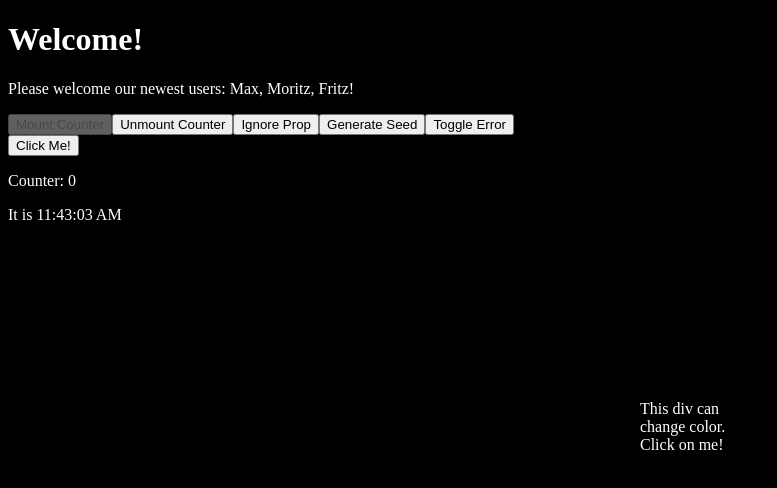
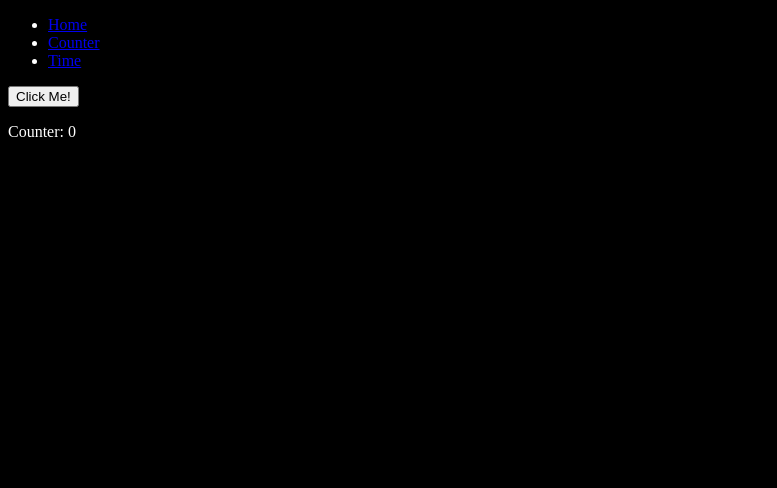
Before and after one commit to MiroStW/odin_project, a React app in the folder react/: page /counter in a window 1280 px wide. Shown: the top 488 px of the page, without its empty margins (0-777 px from the left). Built offline with nearby package versions, Linux system fonts and the light colour scheme.

Commit message:
implemented first router version

```diff
--- a/react/src/components/Hooks.js
+++ b/react/src/components/Hooks.js
@@ -9,21 +9,19 @@ import React, { useState, useEffect, Component } from "react";
 const Hooks = () => {
   const [color, setColor] = useState("black");
 
+  const changeColor = () => {
+    color === "black" ? setColor("red") : setColor("black");
+  };
+
   useEffect(() => {
-    const changeColor = () => {
-      color === "black" ? setColor("red") : setColor("black");
-    };
-
     document
       .querySelector("#myDiv")
       .addEventListener("click", () => changeColor());
 
-    return () => {
-      document
-        .querySelector("#myDiv")
-        .removeEventListener("click", () => changeColor());
-    };
-  }, [color]);
+    return document
+      .querySelector("#myDiv")
+      .removeEventListener("click", () => changeColor());
+  }, []);
 
   return (
     <div>
--- /dev/null
+++ b/react/src/components/Nav.js
@@ -0,0 +1,25 @@
+import React from "react";
+import { Link } from "react-router-dom";
+
+const Nav = () => {
+  return (
+    <div>
+      <ul>
+        <li>
+          <Link to="/">Home</Link>
+        </li>
+        <li>
+          <Link to="/counter">Counter</Link>
+        </li>
+        <li>
+          <Link to="/time">Time</Link>
+        </li>
+      </ul>
+    </div>
+  );
+};
+
+export default Nav;
+
+// berlin, less common background, founder for 8 years, CSS tailwind, grid
+// ress boss syntax podcast / courses
--- a/react/src/components/Routes.js
+++ b/react/src/components/Routes.js
@@ -1,3 +1,21 @@
 import React from "react";
-import { BrowserRouter, Switch, Route } from "react-router-dom";
+import { BrowserRouter as Router, Switch, Route } from "react-router-dom";
 import App from "./App";
+import Time from "./Time";
+import Counter from "./Counter";
+import Nav from "./Nav";
+
+const Routes = () => {
+  return (
+    <Router>
+      <Nav />
+      <Switch>
+        <Route path="/" exact component={App} />
+        <Route path="/counter" exact component={Counter} />
+        <Route path="/time" exact component={Time} />
+      </Switch>
+    </Router>
+  );
+};
+
+export default Routes;
--- a/react/src/index.js
+++ b/react/src/index.js
@@ -1,5 +1,5 @@
 import React from "react";
 import { render } from "react-dom";
-import App from "./components/App";
+import Routes from "./components/Routes";
 
-render(<App />, document.getElementById("root"));
+render(<Routes />, document.getElementById("root"));
```
Also changed, not shown: 3 other files (tests, documents, lock files or other folders).
